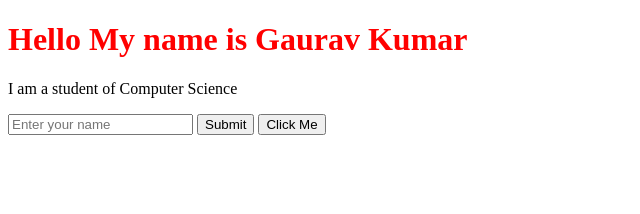
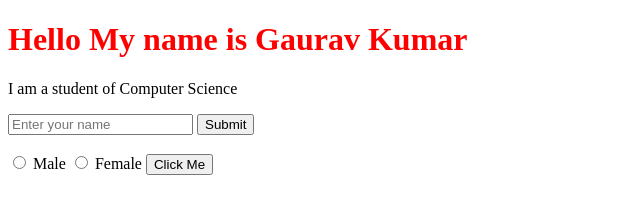
Before and after one commit to Gaurav-Kumar-1907/git-learning, a plain HTML site: page index.html in a window 1280 px wide. Shown: the whole page, without its empty margins (0-640 px from the left). Drawn offline with Linux system fonts and the light colour scheme.

Commit message:
feature second commit

```diff
--- a/index.html
+++ b/index.html
@@ -12,7 +12,9 @@
     <p>I am a student of Computer Science</p>
     <form>
     <input type="text" placeholder="Enter your name">
-    <input type="submit" value="Submit">
+    <input type="submit" value="Submit"><br><br>
+    <input type="radio" name="gender" value="male"> Male
+    <input type="radio" name="gender" value="female"> Female
     <button>Click Me</button>
     </form>
 </body>
```
